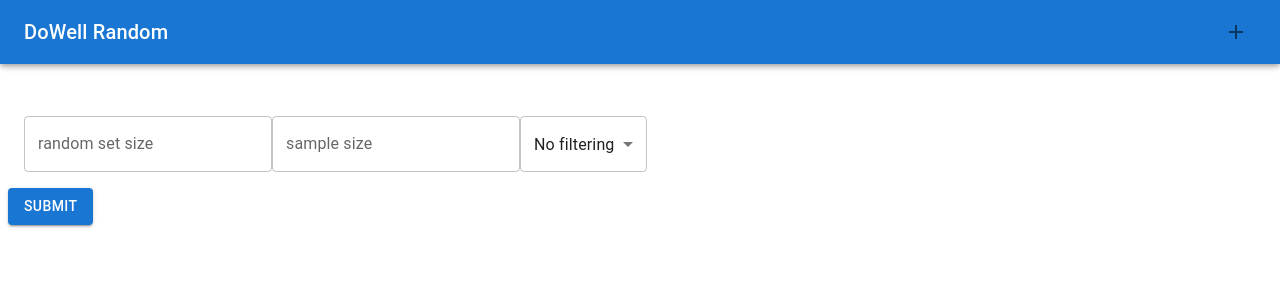
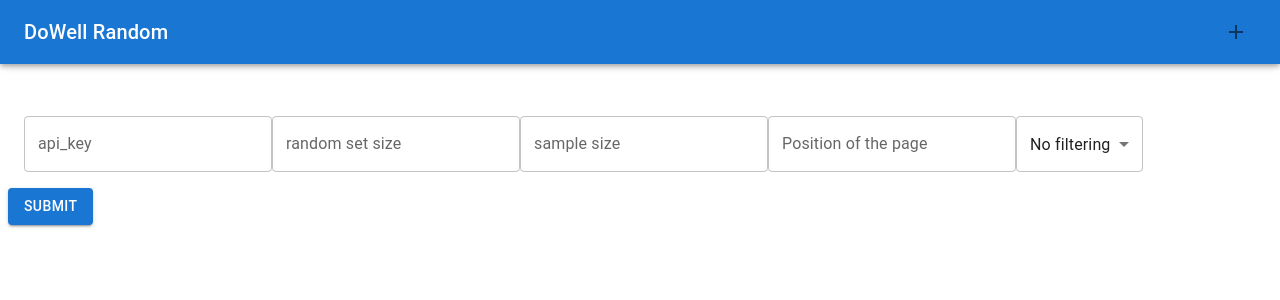
Before and after one commit to LL08-MathematicalModelling-dowell/100112-DowellRandom-Table, a React (Vite) app in the folder frontend/: page / in a window 1280 px wide. Shown: the top 300 px of the page. Built offline with nearby package versions, Linux system fonts and the light colour scheme.

Commit message:
Adding fields position,api key, and logic for displaying the value field

```diff
--- a/frontend/src/layout/Search.jsx
+++ b/frontend/src/layout/Search.jsx
@@ -4,13 +4,15 @@
 import { useGetClient } from "./getClient";
 import { Status } from "./status";
 
-const filterValuesParams = (searchValues) => {
-  const urlPart = searchValues.map((value) => {
-    return `&${value.label}=${value.value}`;
-  });
+// const filterValuesParams = (searchValues) => {
+//   const urlPart = searchValues.map((value) => {
+//     return `&${value.label}=${value.value}`;
+//   });
+//   console.log(urlPart.join(""))
 
-  return urlPart.join("");
-};
+//   return urlPart.join("");
+// };
+
 
 const Search = () => {
   const [searchValues, setSearchValues] = useState(
@@ -20,6 +22,9 @@
   );
 
   const [size, setSize] = useState("");
+  const [position, setPosition] = useState("");
+  const [apiKey, setApiKey] = useState("");
+  const [valueCount, setValueCount] = useState("");
   const [randomTableSize, setRandomTableSize] = useState("");
   const [nextLink, setNextLink] = useState();
 
@@ -30,7 +35,7 @@
   const { status, responseData, reload } = useGetClient(
     `http://uxlivinglab200112.pythonanywhere.com/api?set_size=${randomTableSize}&size=${size}&filter_method=${
       selectedFilterMethod.method
-    }${filterValuesParams(searchValues)}`
+    }&value=${valueCount}&api_key=${apiKey}&position=${position}`
   );
 
   const {
@@ -75,6 +80,13 @@
         }}
       >
         <TextField
+          label="api_key"
+          type="text"
+          variant="outlined"
+          value={apiKey}
+          onChange={(e) => setApiKey(e.target.value)}
+        />
+        <TextField
           label="random set size"
           type="number"
           variant="outlined"
@@ -89,6 +101,14 @@
           variant="outlined"
           value={size}
           onChange={(e) => setSize(e.target.value)}
+        />
+        <TextField
+          id="size-input"
+          label="Position of the page"
+          type="number"
+          variant="outlined"
+          value={position}
+          onChange={(e) => setPosition(e.target.value)}
         />
 
         <Select
@@ -111,23 +131,17 @@
           ))}
         </Select>
 
-        {searchValues.map((value, index) => {
-          return (
-            <TextField
-              placeholder={value.label}
-              key={index}
-              value={value.value}
-              onChange={(e) => {
-                const tempSearchValues = [...searchValues];
-                tempSearchValues[index] = {
-                  label: value.label,
-                  value: e.target.value,
-                };
-                setSearchValues(tempSearchValues);
-              }}
-            />
-          );
-        })}
+        {
+          selectedFilterMethod !==  FilteringMethods[0] && <TextField
+          label="value"
+          type="number"
+          variant="outlined"
+          value={valueCount}
+          onChange={(e) => setValueCount(e.target.value)}
+        />
+        }
+
+
       </Box>
       {responseData === undefined || (
         <Button
```
